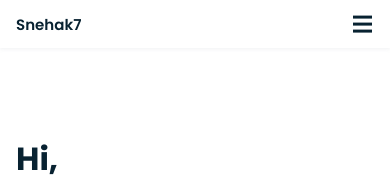
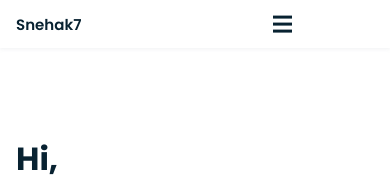
Before and after one commit to snehak71501/My-Portfolio, a plain HTML site: page index.html in a window 390 px wide. Shown: the top 177 px of the page. Drawn offline with nearby package versions, Linux system fonts and the light colour scheme.

Commit message:
Add files via upload

```diff
--- a/2.css
+++ b/2.css
@@ -160,7 +160,7 @@ img {
     color: var(--second-color);
     font-size: 1.5rem;
     cursor: pointer;
-    margin-left: 2rem;
+    margin-right: 5rem;
 }
 
 /* Active Menu */
```
